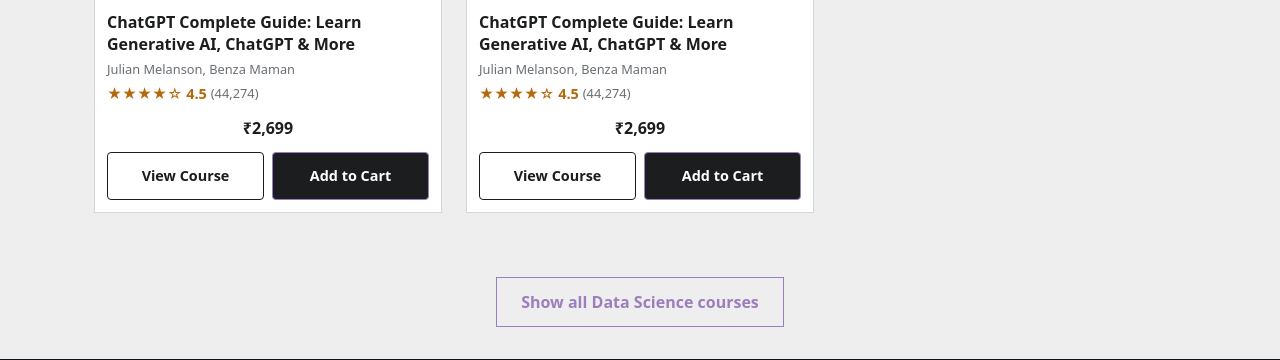
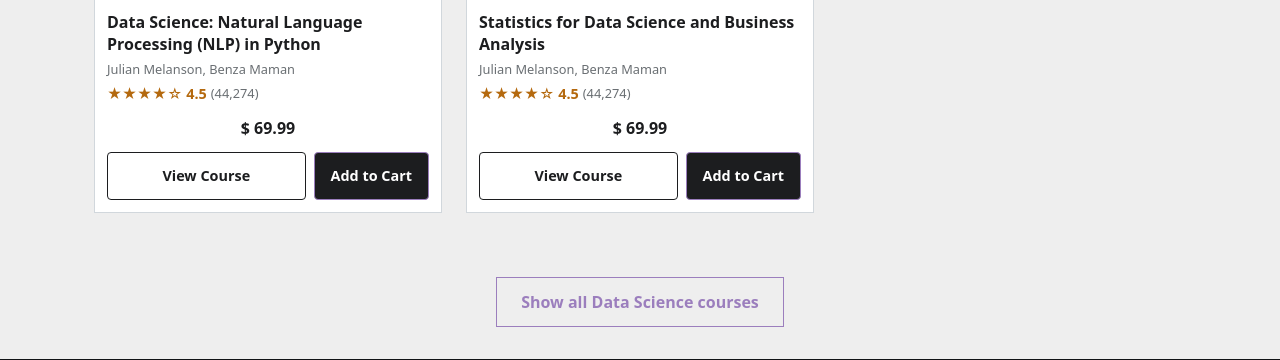
Before and after one commit to NAYAMATVISION/SkillUp_django, a Flask app: page /course in a window 1280 px wide. Shown: the part 1503-1863 px from the top of the page. Run offline with Flask 3, Linux system fonts and the light colour scheme.

Commit message:
Commit changes

```diff
--- a/templates/AIML.html
+++ b/templates/AIML.html
@@ -110,7 +110,7 @@
                 <input type="hidden" name="course_id" value="aiml101">
                 <input type="hidden" name="course_name" value="AI & Machine Learning Mastery">
                 <input type="hidden" name="price" value="5999">
-                <button type="submit" class="add-to-cart-btn">Add to Cart</button>
+                <a href="{{ url_for('add_to_cart') }}"><button type="submit" class="add-to-cart-btn">Add to Cart</button></a>
             </form>
         </div>
         <div class="price-card">
--- a/templates/base.html
+++ b/templates/base.html
@@ -53,11 +53,17 @@
                             </a>
                         </li>
                         <li class="nav-item">
+                            <a class="nav-link btn btn-dark text-white" href="#">
+                                <img src="#" alt="🔔Notifications" height="30">
+                            </a>
+                        </li>
+                        {% if current_user.role != "admin" %}
+                        <li class="nav-item">
                             <a class="nav-link" href="{{url_for('cart')}}">
                                 <img src="{{ url_for('static', filename='images/cart4.png') }}" alt="Cart" height="30">
                             </a>
                         </li>
-
+                        {% endif %}
                         <!-- User Profile Dropdown -->
 
                         <li class="nav-item dropdown">
@@ -70,7 +76,7 @@
 
                                 {% if current_user.role == "admin" %}
 
-                                <li><a class="dropdown-item" href="{{ url_for('courses') }}">📚 My Courses</a></li>
+                                <li><a class="dropdown-item" href="{{ url_for('createcourse') }}">📚 Create Courses</a></li>
 
 
                                 <li><a class="dropdown-item" href="">📊 Monitor Performance</a></li>
@@ -100,6 +106,7 @@
                                 <img src="#" alt="Plans and Pricing" height="30">
                             </a>
                         </li>
+
                         <li class="nav-item">
                             <a class="nav-link btn btn-dark text-white" href="{{url_for('login')}}">Login</a>
                         </li>
--- a/templates/cart.html
+++ b/templates/cart.html
@@ -45,7 +45,7 @@
             <div class="cart-summary">
                 <h3>Total: ${{ total_price }}</h3>
                 <a href="{{ url_for('clear_cart') }}" class="clear-btn">Clear Cart</a>
-                <button class="checkout-btn">Proceed to Checkout</button>
+                <a href="{{url_for('checkout')}}"><button class="checkout-btn">Proceed to Checkout</button></a>
             </div>
 
         {% else %}
--- a/templates/course.html
+++ b/templates/course.html
@@ -1,3 +1,5 @@
+
+
 <!DOCTYPE html>
 <html lang="en">
 
@@ -81,7 +83,46 @@
             <!-- Data Science Courses -->
             <div class="course-card">
                 <div class="course-image">
-                    <img src="https://images.unsplash.com/photo-1677442136019-21780ecad995?w=800&auto=format&fit=crop&q=60"
+                    <img src="{{url_for('static', filename='images/fullstack.png')}}" alt="ChatGPT Course">
+                    <div class="course-details">
+                        <h4>Course Details:</h4>
+                        <ul>
+                            <li>How to recognize the role of ChatGPT in digital marketing</li>
+                            <li>How to identify the functions of ChatGPT that can be used for improving digital
+                                marketing strategy</li>
+                            <li>How to optimize daily marketing routine with the help of ChatGPT</li>
+                        </ul>
+                    </div>
+                    <span class="badge premium">Premium</span>
+                    <span class="badge bestseller">Bestseller</span>
+                </div>
+                <div class="course-info">
+                    <h3>Full Stack Web Development Course using HTML, CSS, JS, Node.js</h3>
+                    <p class="instructor">Julian Melanson, Benza Maman</p>
+                    <div class="rating">
+                        <span class="stars">★★★★☆</span>
+                        <span class="rating-number">4.5</span>
+                        <span class="reviews">(44,274)</span>
+                    </div>
+                    <div class="price-action">
+                        <span class="price">$ 69.99</span>
+                        <div class="button-group">
+                            <a href="{{url_for('fullstack_webdev')}}"><button class="action-btn view-btn">View
+                                    Course</button></a>
+
+                                    <form method="POST" action="{{ url_for('add_to_cart') }}">
+                                        <input type="hidden" name="course_id" value="fs010">
+                                        <input type="hidden" name="course_name" value="Full Stack Development">
+                                        <input type="hidden" name="price" value="69.99">
+                                        <button type="submit" class="action-btn cart-btn">Add to Cart</button>
+                                    </form>
+                        </div>
+                    </div>
+                </div>
+            </div>
+            <div class="course-card">
+                <div class="course-image">
+                    <img src="{{url_for('static', filename='images/ai2.avif')}}"
                         alt="ChatGPT Course">
                     <div class="course-details">
                         <h4>Course Details:</h4>
@@ -104,50 +145,22 @@
                         <span class="reviews">(44,274)</span>
                     </div>
                     <div class="price-action">
-                        <span class="price">₹2,699</span>
+                        <span class="price">$99.99</span>
                         <div class="button-group">
-                            <a href="{{url_for('coursedetail')}}"><button class="action-btn view-btn">View Course</button></a>
-                            <button class="action-btn cart-btn">Add to Cart</button>
+                            <a href="{{url_for('AIML')}}"></a><button class="action-btn view-btn">View Course</button>
+                            <form method="POST" action="{{ url_for('add_to_cart') }}">
+                                <input type="hidden" name="course_id" value="cg101">
+                                <input type="hidden" name="course_name" value="Chat GPT Complete Guide">
+                                <input type="hidden" name="price" value="99.99">
+                                <button type="submit" class="action-btn cart-btn">Add to Cart</button>
+                            </form>
                         </div>
                     </div>
                 </div>
             </div>
             <div class="course-card">
                 <div class="course-image">
-                    <img src="https://images.unsplash.com/photo-1677442136019-21780ecad995?w=800&auto=format&fit=crop&q=60"
-                        alt="ChatGPT Course">
-                    <div class="course-details">
-                        <h4>Course Details:</h4>
-                        <ul>
-                            <li>How to recognize the role of ChatGPT in digital marketing</li>
-                            <li>How to identify the functions of ChatGPT that can be used for improving digital
-                                marketing strategy</li>
-                            <li>How to optimize daily marketing routine with the help of ChatGPT</li>
-                        </ul>
-                    </div>
-                    <span class="badge premium">Premium</span>
-                    <span class="badge bestseller">Bestseller</span>
-                </div>
-                <div class="course-info">
-                    <h3>ChatGPT Complete Guide: Learn Generative AI, ChatGPT & More</h3>
-                    <p class="instructor">Julian Melanson, Benza Maman</p>
-                    <div class="rating">
-                        <span class="stars">★★★★☆</span>
-                        <span class="rating-number">4.5</span>
-                        <span class="reviews">(44,274)</span>
-                    </div>
-                    <div class="price-action">
-                        <span class="price">₹2,699</span>
-                        <div class="button-group">
-                            <button class="action-btn view-btn">View Course</button>
-                            <button class="action-btn cart-btn">Add to Cart</button>
-                        </div>
-                    </div>
-                </div>
-            </div>
-            <div class="course-card">
-                <div class="course-image">
-                    <img src="https://images.unsplash.com/photo-1677442136019-21780ecad995?w=800&auto=format&fit=crop&q=60"
+                    <img src="{{url_for('static', filename='images/r.webp')}}"
                         alt="ChatGPT Course">
                     <div class="course-details">
                         <h4>Course Details:</h4>
@@ -163,7 +176,7 @@
                 </div>
 
                 <div class="course-info">
-                    <h3>ChatGPT Complete Guide: Learn Generative AI, ChatGPT & More</h3>
+                    <h3>R Programming A-Z™: R For Data Science With Real Exercises!</h3>
                     <p class="instructor">Julian Melanson, Benza Maman</p>
                     <div class="rating">
                         <span class="stars">★★★★☆</span>
@@ -171,10 +184,15 @@
                         <span class="reviews">(44,274)</span>
                     </div>
                     <div class="price-action">
-                        <span class="price">₹2,699</span>
+                        <span class="price">$ 89.99</span>
                         <div class="button-group">
                             <button class="action-btn view-btn">View Course</button>
-                            <button class="action-btn cart-btn">Add to Cart</button>
+                            <form method="POST" action="{{ url_for('add_to_cart') }}">
+                                <input type="hidden" name="course_id" value="rs010">
+                                <input type="hidden" name="course_name" value="R Programming A-Z™: R For Data Science With Real Exercises!">
+                                <input type="hidden" name="price" value="89.99">
+                                <button type="submit" class="action-btn cart-btn">Add to Cart</button>
+                            </form>
                         </div>
                     </div>
                 </div>
@@ -182,7 +200,7 @@
             </div>
             <div class="course-card">
                 <div class="course-image">
-                    <img src="https://images.unsplash.com/photo-1677442136019-21780ecad995?w=800&auto=format&fit=crop&q=60"
+                    <img src="{{url_for('static', filename='images/python.jpg')}}"
                         alt="ChatGPT Course">
                     <div class="course-details">
                         <h4>Course Details:</h4>
@@ -197,7 +215,7 @@
                     <span class="badge bestseller">Bestseller</span>
                 </div>
                 <div class="course-info">
-                    <h3>ChatGPT Complete Guide: Learn Generative AI, ChatGPT & More</h3>
+                    <h3>Data Manipulation in Python: Master Python, Numpy & Pandas</h3>
                     <p class="instructor">Julian Melanson, Benza Maman</p>
                     <div class="rating">
                         <span class="stars">★★★★☆</span>
@@ -205,17 +223,22 @@
                         <span class="reviews">(44,274)</span>
                     </div>
                     <div class="price-action">
-                        <span class="price">₹2,699</span>
+                        <span class="price">$ 69.99</span>
                         <div class="button-group">
                             <button class="action-btn view-btn">View Course</button>
-                            <button class="action-btn cart-btn">Add to Cart</button>
+                            <form method="POST" action="{{ url_for('add_to_cart') }}">
+                                <input type="hidden" name="course_id" value="dm010">
+                                <input type="hidden" name="course_name" value="Data Manipulation in Python: Master Python, Numpy & Pandas">
+                                <input type="hidden" name="price" value="69.99">
+                                <button type="submit" class="action-btn cart-btn">Add to Cart</button>
+                            </form>
                         </div>
                     </div>
                 </div>
             </div>
             <div class="course-card">
                 <div class="course-image">
-                    <img src="https://images.unsplash.com/photo-1677442136019-21780ecad995?w=800&auto=format&fit=crop&q=60"
+                    <img src="{{url_for('static', filename='images/download.jpg')}}"
                         alt="ChatGPT Course">
                     <div class="course-details">
                         <h4>Course Details:</h4>
@@ -230,7 +253,7 @@
                     <span class="badge bestseller">Bestseller</span>
                 </div>
                 <div class="course-info">
-                    <h3>ChatGPT Complete Guide: Learn Generative AI, ChatGPT & More</h3>
+                    <h3>Complete Guide to TensorFlow for Deep Learning with Python</h3>
                     <p class="instructor">Julian Melanson, Benza Maman</p>
                     <div class="rating">
                         <span class="stars">★★★★☆</span>
@@ -238,17 +261,22 @@
                         <span class="reviews">(44,274)</span>
                     </div>
                     <div class="price-action">
-                        <span class="price">₹2,699</span>
+                        <span class="price">$ 129.99</span>
                         <div class="button-group">
                             <button class="action-btn view-btn">View Course</button>
-                            <button class="action-btn cart-btn">Add to Cart</button>
+                            <form method="POST" action="{{ url_for('add_to_cart') }}">
+                                <input type="hidden" name="course_id" value="tf010">
+                                <input type="hidden" name="course_name" value="Complete Guide to TensorFlow for Deep Learning with Python">
+                                <input type="hidden" name="price" value="129.99">
+                                <button type="submit" class="action-btn cart-btn">Add to Cart</button>
+                            </form>
                         </div>
                     </div>
                 </div>
             </div>
             <div class="course-card">
                 <div class="course-image">
-                    <img src="https://images.unsplash.com/photo-1677442136019-21780ecad995?w=800&auto=format&fit=crop&q=60"
+                    <img src="{{url_for('static', filename='images/ai.jpg')}}"
                         alt="ChatGPT Course">
                     <div class="course-details">
                         <h4>Course Details:</h4>
@@ -263,7 +291,7 @@
                     <span class="badge bestseller">Bestseller</span>
                 </div>
                 <div class="course-info">
-                    <h3>ChatGPT Complete Guide: Learn Generative AI, ChatGPT & More</h3>
+                    <h3>Modern Artificial Intelligence Masterclass: Build 6 Projects</h3>
                     <p class="instructor">Julian Melanson, Benza Maman</p>
                     <div class="rating">
                         <span class="stars">★★★★☆</span>
@@ -271,17 +299,22 @@
                         <span class="reviews">(44,274)</span>
                     </div>
                     <div class="price-action">
-                        <span class="price">₹2,699</span>
+                        <span class="price">$ 69.99</span>
                         <div class="button-group">
                             <button class="action-btn view-btn">View Course</button>
-                            <button class="action-btn cart-btn">Add to Cart</button>
+                            <form method="POST" action="{{ url_for('add_to_cart') }}">
+                                <input type="hidden" name="course_id" value="mai010">
+                                <input type="hidden" name="course_name" value="Modern Artificial Intelligence Masterclass: Build 6 Projects">
+                                <input type="hidden" name="price" value="69.99">
+                                <button type="submit" class="action-btn cart-btn">Add to Cart</button>
+                            </form>
                         </div>
                     </div>
                 </div>
             </div>
             <div class="course-card">
                 <div class="course-image">
-                    <img src="https://images.unsplash.com/photo-1677442136019-21780ecad995?w=800&auto=format&fit=crop&q=60"
+                    <img src="{{url_for('static', filename='images/nlp.jpg')}}"
                         alt="ChatGPT Course">
                     <div class="course-details">
                         <h4>Course Details:</h4>
@@ -296,7 +329,7 @@
                     <span class="badge bestseller">Bestseller</span>
                 </div>
                 <div class="course-info">
-                    <h3>ChatGPT Complete Guide: Learn Generative AI, ChatGPT & More</h3>
+                    <h3>Data Science: Natural Language Processing (NLP) in Python</h3>
                     <p class="instructor">Julian Melanson, Benza Maman</p>
                     <div class="rating">
                         <span class="stars">★★★★☆</span>
@@ -304,17 +337,22 @@
                         <span class="reviews">(44,274)</span>
                     </div>
                     <div class="price-action">
-                        <span class="price">₹2,699</span>
+                        <span class="price">$ 69.99</span>
                         <div class="button-group">
                             <button class="action-btn view-btn">View Course</button>
-                            <button class="action-btn cart-btn">Add to Cart</button>
+                            <form method="POST" action="{{ url_for('add_to_cart') }}">
+                                <input type="hidden" name="course_id" value="nlp010">
+                                <input type="hidden" name="course_name" value="Data Science: Natural Language Processing (NLP) in Python">
+                                <input type="hidden" name="price" value="69.99">
+                                <button type="submit" class="action-btn cart-btn">Add to Cart</button>
+                            </form>
                         </div>
                     </div>
                 </div>
             </div>
             <div class="course-card">
                 <div class="course-image">
-                    <img src="https://images.unsplash.com/photo-1677442136019-21780ecad995?w=800&auto=format&fit=crop&q=60"
+                    <img src="{{url_for('static', filename='images/statistics.png')}}"
                         alt="ChatGPT Course">
                     <div class="course-details">
                         <h4>Course Details:</h4>
@@ -329,7 +367,7 @@
                     <span class="badge bestseller">Bestseller</span>
                 </div>
                 <div class="course-info">
-                    <h3>ChatGPT Complete Guide: Learn Generative AI, ChatGPT & More</h3>
+                    <h3>Statistics for Data Science and Business Analysis</h3>
                     <p class="instructor">Julian Melanson, Benza Maman</p>
                     <div class="rating">
                         <span class="stars">★★★★☆</span>
@@ -337,10 +375,15 @@
                         <span class="reviews">(44,274)</span>
                     </div>
                     <div class="price-action">
-                        <span class="price">₹2,699</span>
+                        <span class="price">$ 69.99</span>
                         <div class="button-group">
                             <button class="action-btn view-btn">View Course</button>
-                            <button class="action-btn cart-btn">Add to Cart</button>
+                            <form method="POST" action="{{ url_for('add_to_cart') }}">
+                                <input type="hidden" name="course_id" value="st010">
+                                <input type="hidden" name="course_name" value="Statistics for Data Science and Business Analysis">
+                                <input type="hidden" name="price" value="69.99">
+                                <button type="submit" class="action-btn cart-btn">Add to Cart</button>
+                            </form>
                         </div>
                     </div>
                 </div>
@@ -353,77 +396,9 @@
         </div>
     </main>
 
-    <script>
-        // // Domain navigation
-        // const domainBtns = document.querySelectorAll('.domain-btn');
-        // domainBtns.forEach(btn => {
-        //     btn.addEventListener('click', () => {
-        //         domainBtns.forEach(b => b.classList.remove('active'));
-        //         btn.classList.add('active');
-        //     });
-        // });
-
-        // // Course card hover effects
-        // document.querySelectorAll('.course-card').forEach(card => {
-        //     card.addEventListener('mouseenter', () => {
-        //         const btn = card.querySelector('.action-btn');
-        //         btn.textContent = 'Add to cart';
-        //         btn.classList.add('cart-btn');
-        //     });
-
-        //     card.addEventListener('mouseleave', () => {
-        //         const btn = card.querySelector('.action-btn');
-        //         btn.textContent = 'View Course';
-        //         btn.classList.remove('cart-btn');
-        //     });
-        // });
-
-        // // Category carousel
-        // let categoryIndex = 0;
-        // const categoriesWrapper = document.querySelector('.categories-wrapper');
-        // const categories = document.querySelector('.categories');
-
-        // function scrollCategories(direction) {
-        //     const step = 280;
-        //     const maxScroll = categories.scrollWidth - categoriesWrapper.clientWidth;
-
-        //     if (direction === 'left') {
-        //         categoryIndex = Math.max(0, categoryIndex - step);
-        //     } else {
-        //         categoryIndex = Math.min(maxScroll, categoryIndex + step);
-        //     }
-
-        //     categories.style.transform = `translateX(-${categoryIndex}px)`;
-        // }
-
-        // document.addEventListener("DOMContentLoaded", function () {
-        //     document.querySelectorAll(".add-to-cart-btn").forEach(button => {
-        //         button.addEventListener("click", function () {
-        //             let courseId = this.dataset.courseId;  // Get course ID
-        //             let courseTitle = this.dataset.courseTitle;
-        //             let coursePrice = this.dataset.coursePrice;
-        //             let courseImage = this.dataset.courseImage;
-
-        //             fetch("/add_to_cart", {
-        //                 method: "POST",
-        //                 headers: { "Content-Type": "application/json" },
-        //                 body: JSON.stringify({
-        //                     id: courseId,
-        //                     title: courseTitle,
-        //                     price: coursePrice,
-        //                     image: courseImage
-        //                 })
-        //             })
-        //                 .then(response => response.json())
-        //                 .then(data => {
-        //                     alert(data.message);
-        //                 });
-        //         });
-        //     });
-        // });
 
 
-    </script>
+
     {%endblock%}
 </body>
 
--- a/templates/index.html
+++ b/templates/index.html
@@ -19,7 +19,7 @@
             <h1 class="hero-title display-4 fw-bold fade-in">Learn Anytime, Anywhere</h1>
             <p class=" hero-subtitle lead slide-in">Build Your Future with Knowlify - Access Thousands of Courses from Top Instructors</p>
             <div class="hero-button mt-3">
-                <a href="{{url_for('courses')}}" class="hero-btn btn btn-outline-light btn-lg me-3 scale-hover ">Explore Courses</a>
+                <a href="{{url_for('course')}}" class="hero-btn btn btn-outline-light btn-lg me-3 scale-hover ">Explore Courses</a>
                 <a href="{{url_for('signup')}}" class="hero-btn btn btn-outline-light btn-lg scale-hover">Join for Free</a>
             </div>
         </div>
@@ -131,7 +131,7 @@
     </div>
 
     <div class="text-center mt-4">
-        <a href="/courses" class="btn btn-dark btn-lg">View All Courses</a>
+        <a href="/course" class="btn btn-dark btn-lg">View All Courses</a>
     </div>
 </section>
 
```
Also changed, not shown: templates/checkout.html (+8 -9 lines), templates/dashboard.html (+5 -5 lines), templates/profile.html (+65 -2 lines).
